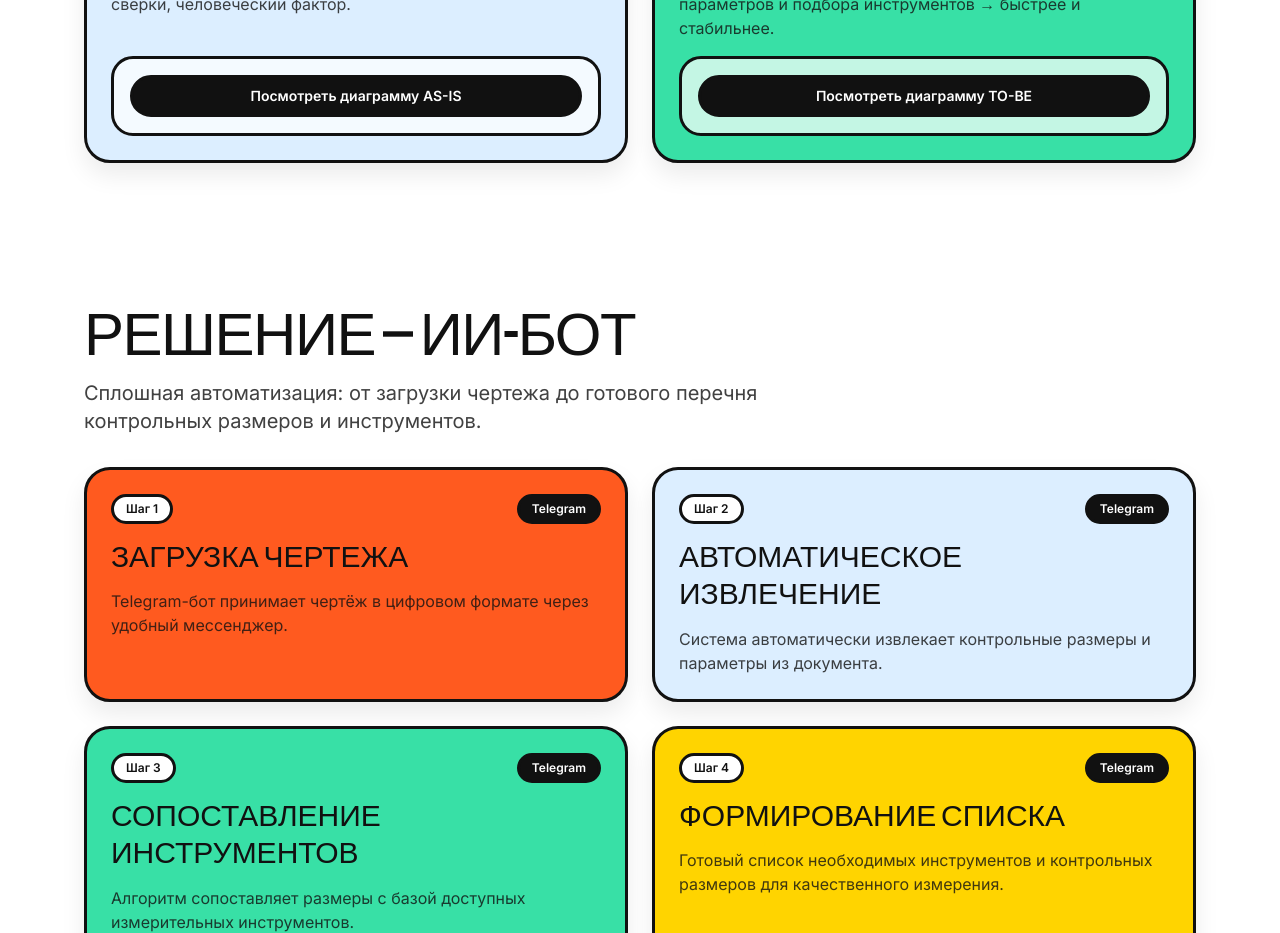
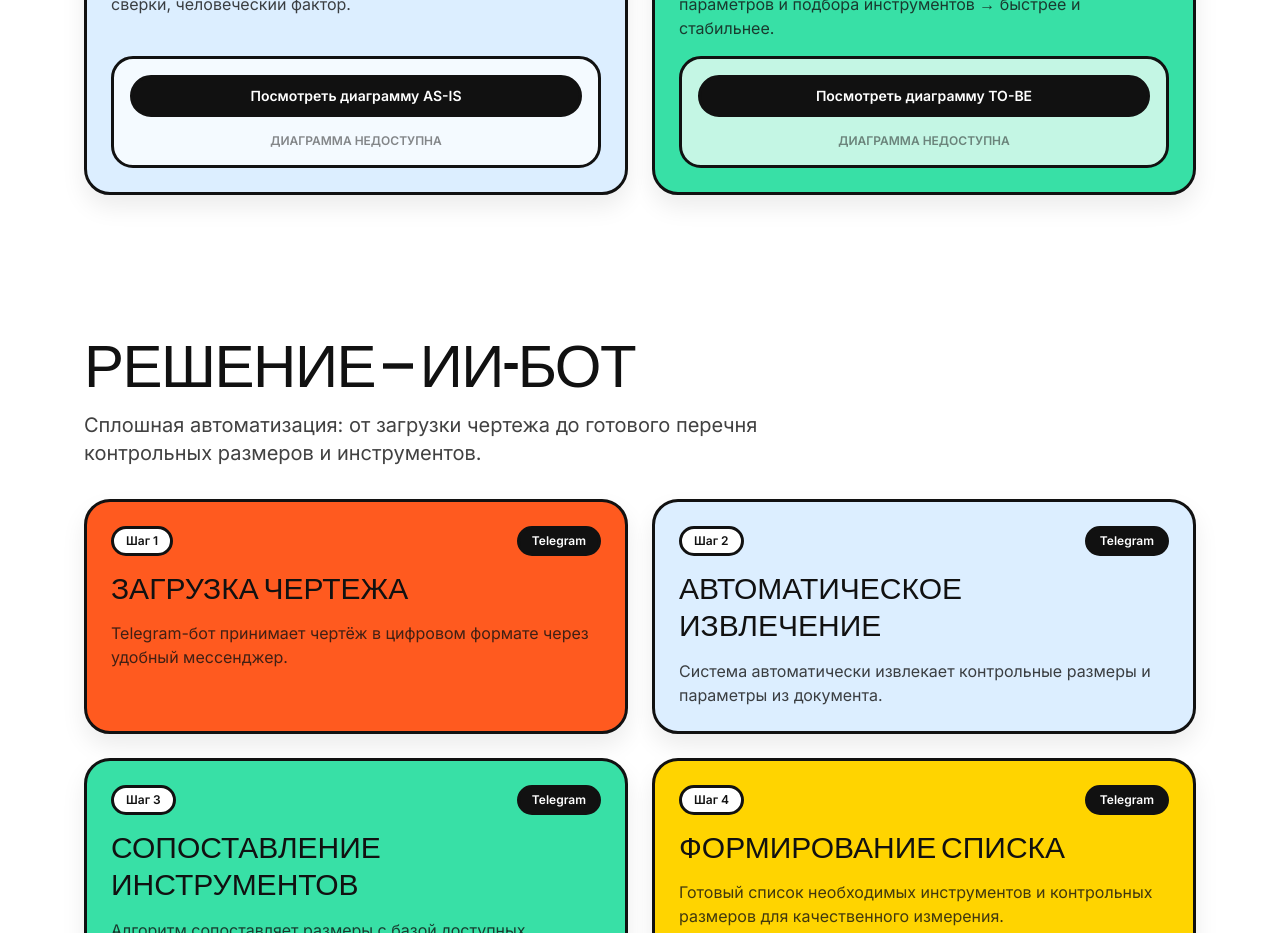
Before and after one commit to glebmorkovin/speccheck, a Next.js app: page / in a window 1280 px wide. Shown: the part 1580-2513 px from the top of the page. Built offline with nearby package versions, Linux system fonts and the light colour scheme; no server answers.

Commit message:
Point diagrams to provided PNGs and keep clean lightbox

```diff
--- a/components/AsIsToBe.tsx
+++ b/components/AsIsToBe.tsx
@@ -18,16 +18,16 @@ const cards: Card[] = [
     title: "AS-IS",
     text: "Ручное заполнение накладной по чертежу, повторные сверки, человеческий фактор.",
     color: "bg-sky",
-    thumb: "/as-is.svg",
-    full: "/as-is-full.svg",
+    thumb: "/as-is.png",
+    full: "/as-is.png",
     placeholder: "AS-IS diagram",
   },
   {
     title: "TO-BE",
     text: "Загрузка в Telegram-бот → автоматизация извлечения параметров и подбора инструментов → быстрее и стабильнее.",
     color: "bg-mint",
-    thumb: "/to-be.svg",
-    full: "/to-be-full.svg",
+    thumb: "/to-be.png",
+    full: "/to-be.png",
     placeholder: "TO-BE diagram",
   },
 ];
```
